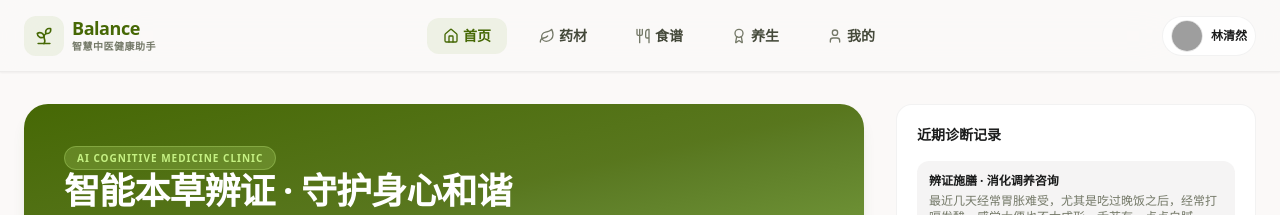
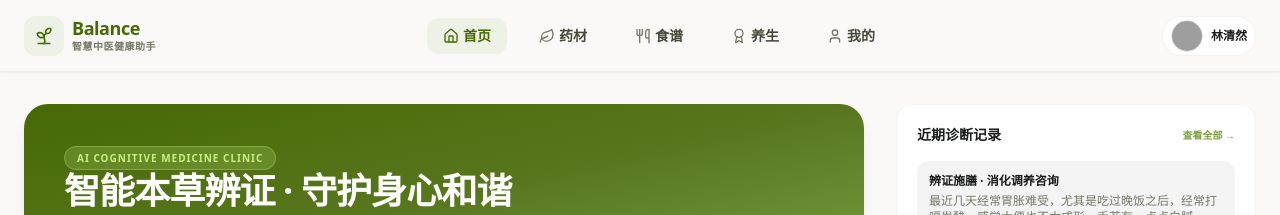
Before and after one commit to tomlin7714-dotcom/TCM-Health-Assistant-Agent, a React (Vite) app in the folder frontend/: page / in a window 1280 px wide. Shown: the top 215 px of the page. Built offline with nearby package versions, Linux system fonts and the light colour scheme; grey boxes are pictures that could not be loaded.

Commit message:
v1.2 — 侧边栏诊断记录可点击跳转至历史详情页

```diff
--- a/frontend/src/pages/Home.tsx
+++ b/frontend/src/pages/Home.tsx
@@ -378,13 +378,22 @@ export const Home: React.FC = () => {
         {/* Right sidebar */}
         <div className="space-y-6">
           <div className="bg-white border border-black/5 rounded-2xl p-5 space-y-4">
-            <h3 className="text-sm font-black text-[#1b1c1c]">近期诊断记录</h3>
+            <div className="flex items-center justify-between">
+              <h3 className="text-sm font-black text-[#1b1c1c]">近期诊断记录</h3>
+              {history.length > 0 && (
+                <button onClick={() => navigateTo('history', 'profile')}
+                  className="text-[10px] font-bold text-[#7ba23f] hover:text-[#466805] transition-all cursor-pointer">
+                  查看全部 &rarr;
+                </button>
+              )}
+            </div>
             {history.length === 0 ? (
               <p className="text-xs text-[#747968] font-medium">暂无记录，完成首次 AI 辨证后将在此显示。</p>
             ) : (
               <div className="space-y-3">
                 {history.slice(0, 3).map((item, i) => (
-                  <div key={i} className="p-3 rounded-xl bg-[#efeded]/60 space-y-1">
+                  <div key={i} onClick={() => navigateTo('history', 'profile')}
+                    className="p-3 rounded-xl bg-[#efeded]/60 space-y-1 cursor-pointer hover:bg-[#efeded] hover:shadow-sm transition-all">
                     <p className="text-xs font-bold text-[#1b1c1c] line-clamp-1">{item.title}</p>
                     <p className="text-xs text-[#747968] line-clamp-2">{item.symptoms}</p>
                   </div>
```
